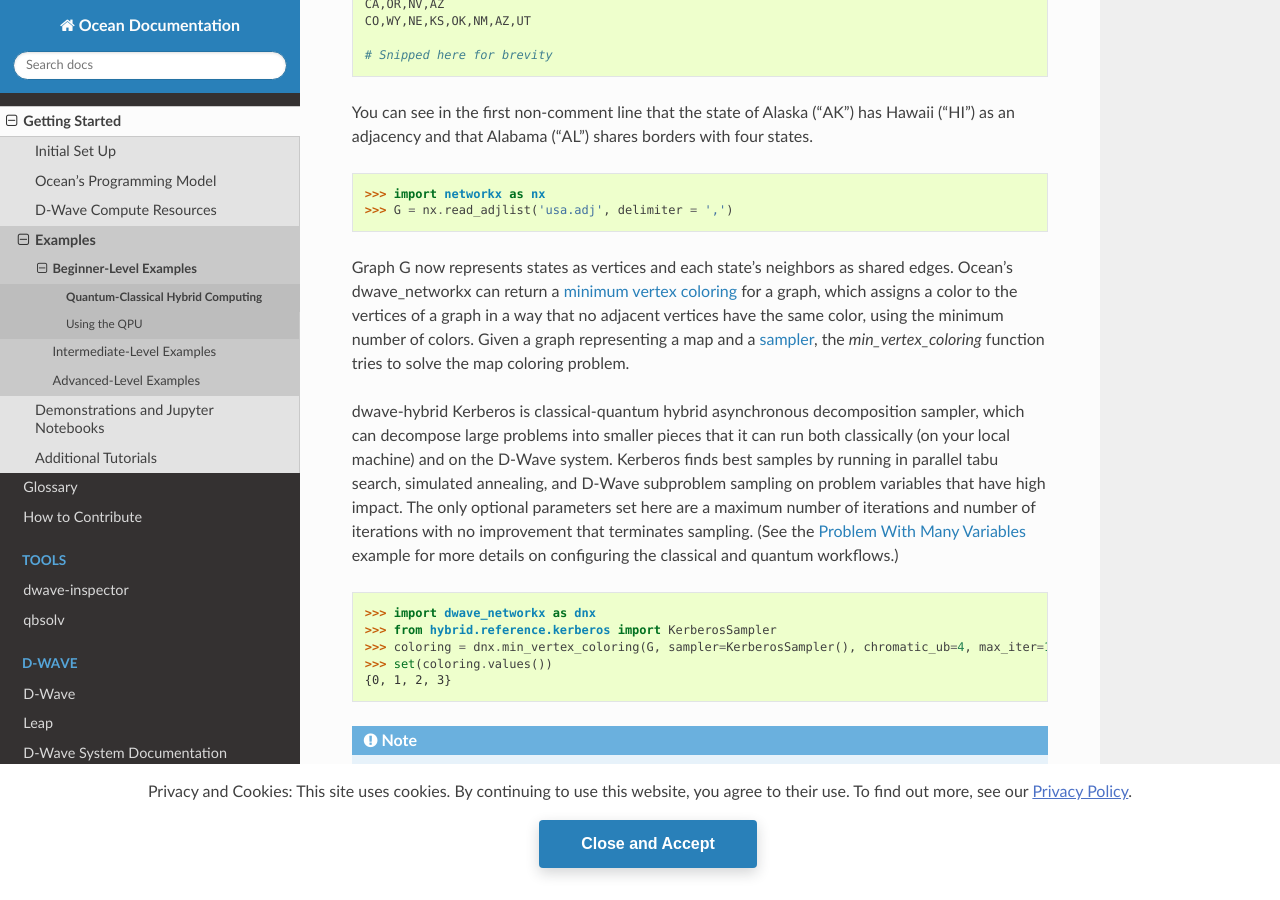
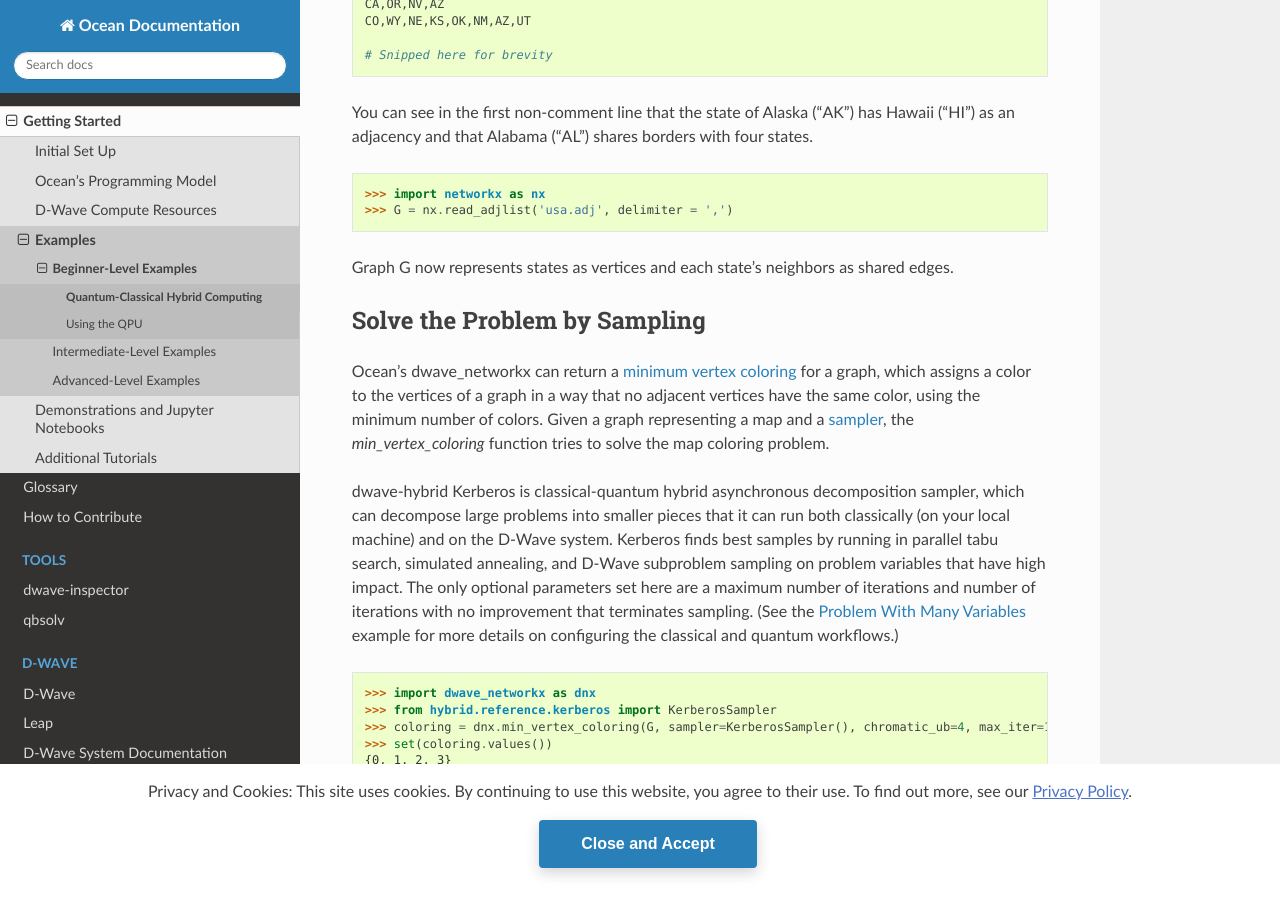
Before and after one commit to dwavesystems/dwave-ocean-sdk, a Sphinx documentation site: the page built from docs/examples/map_kerberos.rst, in a window 1280 px wide and 900 px high, scrolled down 1497 px. Built offline with Sphinx 7.4.7 and the Read the Docs theme 2.0.0, drawn with Linux system fonts in a browser that asks for light colours; pages that are not in the unit, such as notebooks, are missing from menus; the version number could not be read and is left out.

Commit message:
Add missing headings in other examples

```diff
--- a/docs/examples/hybrid_solver_service.rst
+++ b/docs/examples/hybrid_solver_service.rst
@@ -67,6 +67,9 @@
 >>> G = nx.random_geometric_graph(problem_node_count, radius=0.0005*problem_node_count)
 >>> G.add_edges_from([(u, v, {'sign': 2*random.randint(0, 1)-1}) for u, v in G.edges])
 
+Solve the Problem by Sampling
+=============================
+
 As mentioned above, for this problem an Ocean's :doc:`dwave_networkx </docs_dnx/sdk_index>`
 function, `structural_imbalance()`, creates the appropriate BQM to represent
 the problem graph and returns a solution. It requires just the selection of a :term:`sampler`.
--- a/docs/examples/map_kerberos.rst
+++ b/docs/examples/map_kerberos.rst
@@ -77,6 +77,10 @@
 >>> G = nx.read_adjlist('usa.adj', delimiter = ',')   # doctest: +SKIP
 
 Graph G now represents states as vertices and each state's neighbors as shared edges.
+
+Solve the Problem by Sampling
+=============================
+
 Ocean's :doc:`dwave_networkx </docs_dnx/sdk_index>` can return a
 `minimum vertex coloring <https://en.wikipedia.org/wiki/Graph_coloring>`_ for a graph,
 which assigns a color to the vertices of a graph in a way that no adjacent vertices
```
